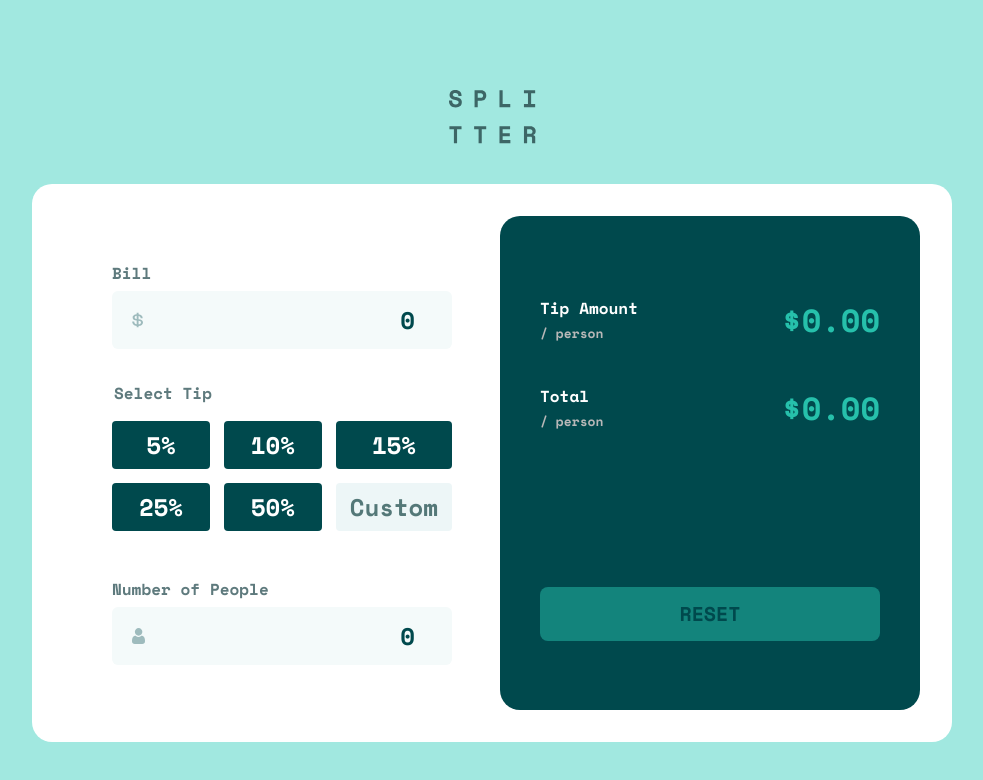
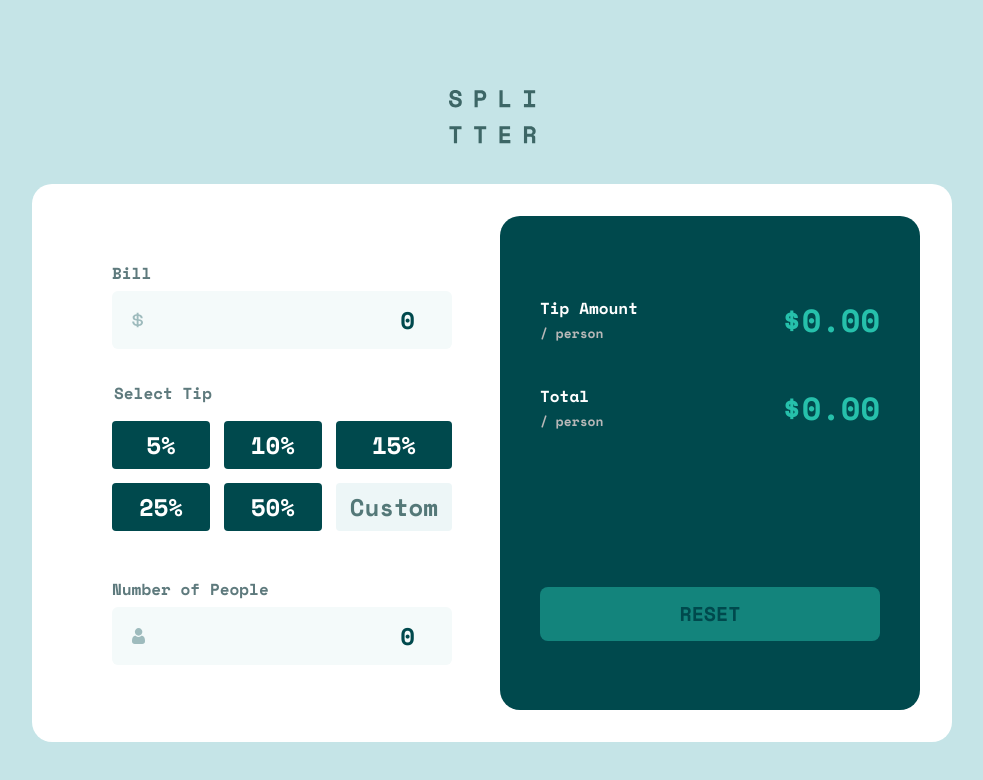
Before and after one commit to MitaliShah/tip-calculator-app, a React (Vite) app: page / in a window 1280 px wide. Shown: the top 780 px of the page, without its empty margins (148-1131 px from the left). Built offline with nearby package versions, Linux system fonts and the light colour scheme.

Commit message:
changed bg as per the design

```diff
--- a/src/GlobalStyles.js
+++ b/src/GlobalStyles.js
@@ -30,7 +30,7 @@ const GlobalStyles = createGlobalStyle`
         font-size: 1rem;
         font-weight: 700;
         font-style: normal;
-        background-color: var(--blue-bg);
+        background-color: var(--light-grayish-cyan);
         display: flex;
         justify-content: center;
         align-items: center;
```
